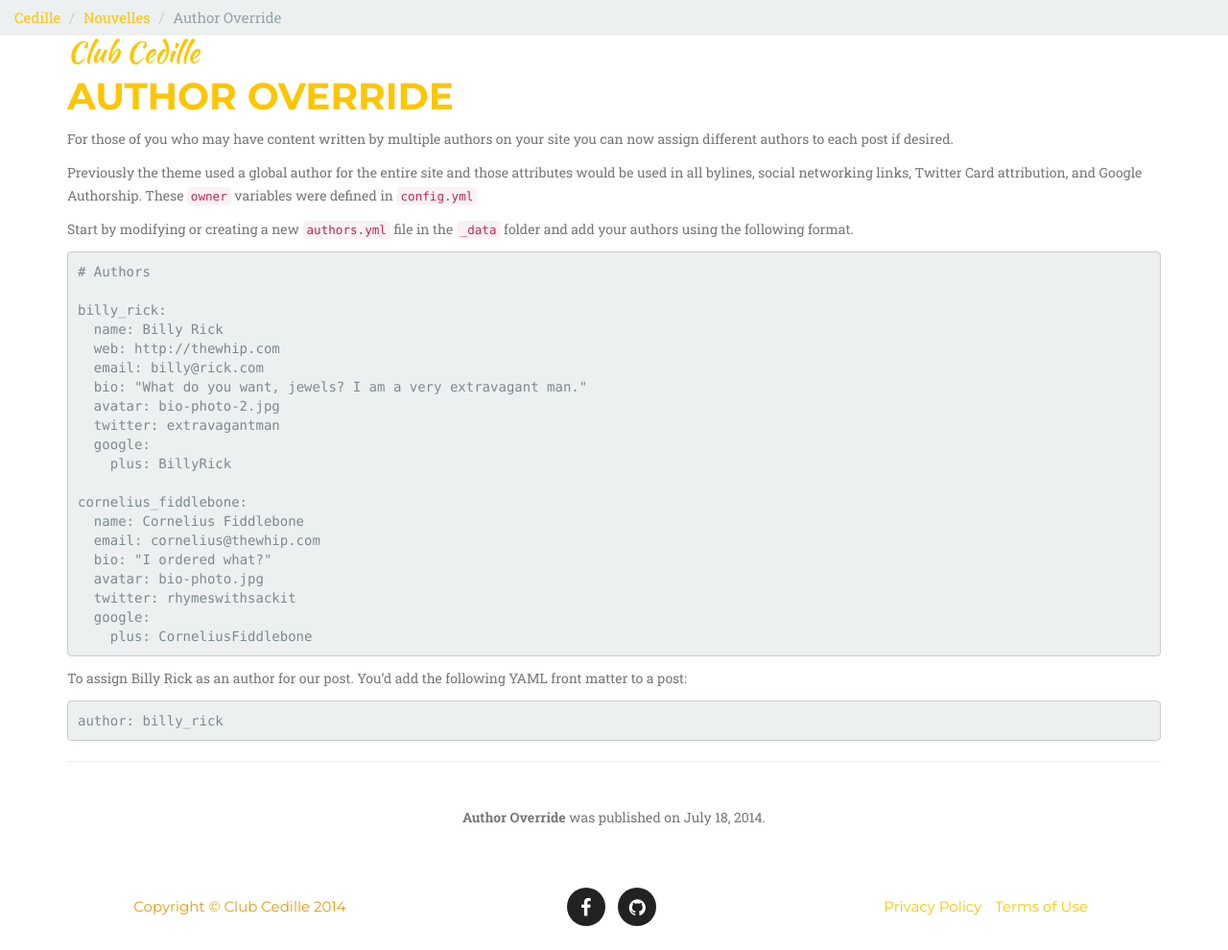
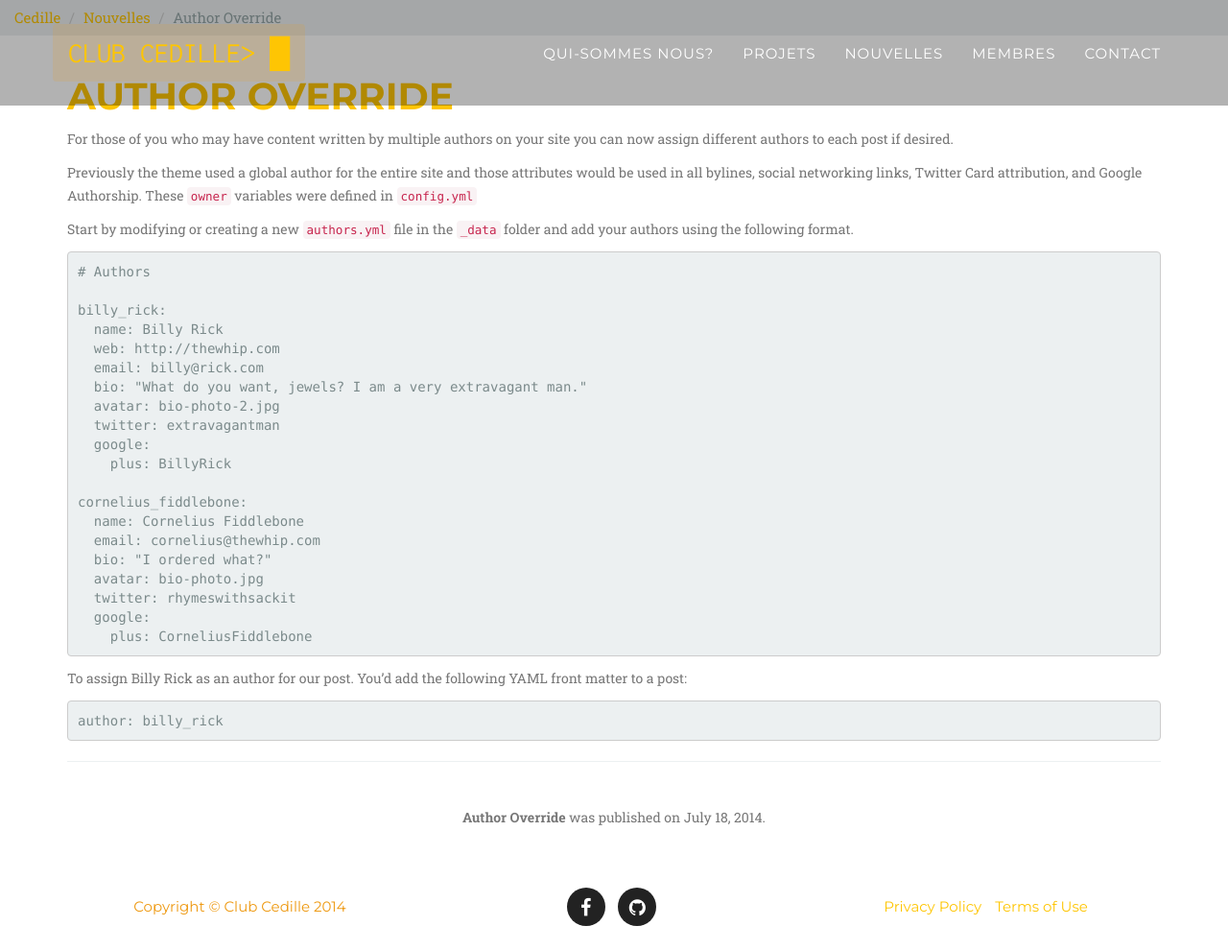
Before and after one commit to ClubCedille/clubcedille.github.io, a Jekyll site: the page built from _posts/2014-07-18-project-1.markdown, in a window 1280 px wide and 990 px high. Shown: the whole window at 96% size. Built offline with Jekyll 4.4.1, drawn with Linux system fonts in a browser that asks for light colours; some web fonts are replaced.

Commit message:
Adjust branding
This sets the navbar's Title to a console-like box, and adds the logo to the main page.

Important: Currently uses CSS3 filters to render the logo. We need a white version, or a black background

```diff
--- a/_config.yml
+++ b/_config.yml
@@ -4,7 +4,7 @@ url: https://cedille-website-c9-rikuavelar.c9.io/
 title: Club Cedille
 email: clubcedille@gmail.com
 description: "Club Cedille Description"
-avatar: https://avatars3.githubusercontent.com/u/6483038
+image: "//avatars3.githubusercontent.com/u/6483038"
 
 # Resource types
 collections:
--- a/_includes/head.html
+++ b/_includes/head.html
@@ -13,7 +13,7 @@
     <!-- Custom Fonts -->
     <link rel="stylesheet" href="{{ "/css/font-awesome/css/font-awesome.min.css" | prepend: site.baseurl }}">
     <link href="//fonts.googleapis.com/css?family=Montserrat:400,700" rel="stylesheet" type="text/css">
-    <link href='//fonts.googleapis.com/css?family=Kaushan+Script' rel='stylesheet' type='text/css'>
+    <link href='//fonts.googleapis.com/css?family=Inconsolata' rel='stylesheet' type='text/css'>
     <link href="//fonts.googleapis.com/css?family=Lato:400,700,400italic,700italic" rel="stylesheet" type="text/css">
     <link href='//fonts.googleapis.com/css?family=Droid+Serif:400,700,400italic,700italic' rel='stylesheet' type='text/css'>
     <link href='//fonts.googleapis.com/css?family=Roboto+Slab:400,100,300,700' rel='stylesheet' type='text/css'>
--- a/_includes/header.html
+++ b/_includes/header.html
@@ -3,7 +3,8 @@
     <header>
         <div class="container">
             <div class="intro-text">
-                <div class="intro-lead-in">{{ site.data.[page.lang].home.intro }}</div>
+                <img class="filter-invert" src="{{site.image}}">
+                <div class="intro-lead-in hidden">{{ site.data.[page.lang].home.intro }}</div>
                 <div class="intro-heading">{{ site.data.[page.lang].home.head }}</div>
                 <a href="#about" class="page-scroll btn btn-xl">{{ site.data.[page.lang].home.more }}</a>
             </div>
--- a/_includes/navigation.html
+++ b/_includes/navigation.html
@@ -9,7 +9,7 @@
                     <span class="icon-bar"></span>
                     <span class="icon-bar"></span>
                 </button>
-                <a class="navbar-brand page-scroll" href="{% if page.staticNavbar %}{{site.baseurl}}/{% endif %}#page-top">{{site.title}}</a>
+                <a class="navbar-brand page-scroll text-uppercase well" href="{% if page.staticNavbar %}{{site.baseurl}}/{% endif %}#page-top">{{site.title}}> &#9608;</a>
             </div>
 
             <!-- Collect the nav links, forms, and other content for toggling -->
--- a/css/style.scss
+++ b/css/style.scss
@@ -23,10 +23,16 @@ header{
 	}
 }
 
-.navbar-static.navbar{
-  background: #222;
-  margin-bottom:0;
-  border-radius:0;
+.navbar{
+  &.navbar-static{
+    background: #222;
+    margin-bottom:0;
+    border-radius:0;
+  }
+  .navbar-brand{
+    margin-bottom:0;
+    background-color: rgba(238, 153, 17, 0.15);
+  }
 }
 
 .breadcrumb{
@@ -52,3 +58,17 @@ header{
 #contact{
   background-attachment: fixed;
 }
+
+@media (min-width: 768px){
+  header .container .intro-text{
+    padding-top: 100px;
+  }
+}
+
+.filter-invert{
+  -webkit-filter:#{'invert()'};
+  -ms-filter:#{'invert()'};
+  -opera-filter:#{'invert()'};
+  -moz-filter:#{'invert()'};
+  filter:#{'invert()'};
+}
```
Also changed, not shown: _includes/css/agency.css (+5 -5 lines).
